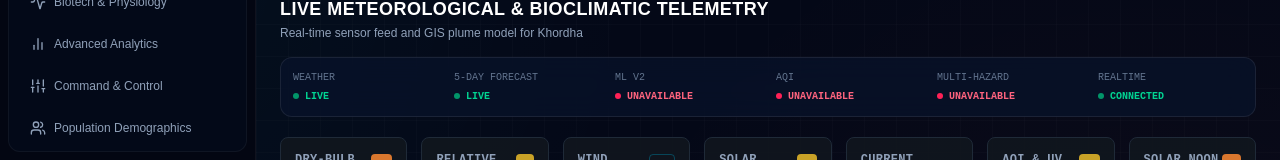
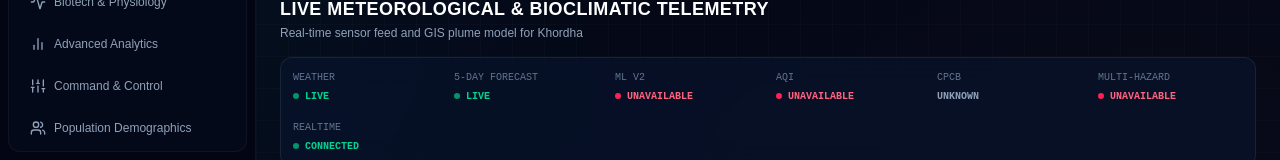
Before and after one commit to aniruddhasutradher07-commits/SentinelX, a React (Vite) app: page / in a window 1280 px wide. Shown: the part 255-415 px from the top of the page. Built offline with nearby package versions, Linux system fonts and the light colour scheme; no server answers.

Commit message:
Fix AQI and UV frontend provenance display

```diff
--- a/src/components/tabs/OverviewTab.tsx
+++ b/src/components/tabs/OverviewTab.tsx
@@ -69,7 +69,9 @@ export default function OverviewTab({ telemetry, activeDistrict, weather, wards
   const liveSolar = weather?.current?.surface_solar_radiation ?? activeDistrict?.solar_radiation_wm2 ?? "DATA UNAVAILABLE";
   const liveApparent = weather?.current?.apparent_temperature ?? activeDistrict?.apparent_temp_c ?? "DATA UNAVAILABLE";
   const liveUv = weather?.current?.uv_index ?? "DATA UNAVAILABLE";
-  const liveAqi = wards?.find(w => typeof w.aqi === 'number')?.aqi;
+  const aqiWard = wards?.find(w => typeof w.aqi === 'number');
+  const liveAqi = aqiWard?.aqi;
+  const liveAqiStandard = aqiWard?.aqi_standard || "US_AQI";
   const vaporLoadText = typeof liveHumidity === 'number' ? (liveHumidity >= 70 ? "Extreme" : liveHumidity >= 55 ? "High" : "Moderate") : "DATA UNAVAILABLE";
   const strokeProbText = typeof liveApparent === 'number' ? (liveApparent >= 44 ? "Extreme" : liveApparent >= 38 ? "High" : "Elevated") : "DATA UNAVAILABLE";
 
@@ -129,10 +131,19 @@ export default function OverviewTab({ telemetry, activeDistrict, weather, wards
 
         <div className="flex flex-col gap-1">
           <span className="text-slate-500">AQI</span>
-          {typeof liveUv === 'number' ? (
+          {typeof liveAqi === 'number' ? (
             <span className="text-emerald-400 font-bold flex items-center gap-1.5"><div className="w-1.5 h-1.5 rounded-full bg-emerald-500 animate-pulse"></div>LIVE</span>
           ) : (
             <span className="text-rose-400 font-bold flex items-center gap-1.5"><div className="w-1.5 h-1.5 rounded-full bg-rose-500"></div>UNAVAILABLE</span>
+          )}
+        </div>
+
+        <div className="flex flex-col gap-1">
+          <span className="text-slate-500">CPCB</span>
+          {telemetry?.data_quality?.air_quality === "CREDENTIALS_NOT_CONFIGURED" || telemetry?.air_quality?.status === "CREDENTIALS_NOT_CONFIGURED" ? (
+            <span className="text-amber-400 font-bold flex items-center gap-1.5 text-[9px]"><div className="w-1.5 h-1.5 rounded-full bg-amber-500"></div>NO_CREDS</span>
+          ) : (
+            <span className="text-slate-400 font-bold flex items-center gap-1.5">UNKNOWN</span>
           )}
         </div>
 
@@ -227,7 +238,7 @@ export default function OverviewTab({ telemetry, activeDistrict, weather, wards
           title="AQI & UV INDEX"
           value={typeof liveAqi === 'number' ? Math.round(liveAqi).toString() : "24"}
           unit={typeof liveAqi === 'number' ? "" : "— GOOD"}
-          subtitle={typeof liveAqi === 'number' ? "Open-Meteo • US_AQI" : "CPCB REFERENCE (22 Sep 2026, 4 PM)"}
+          subtitle={typeof liveAqi === 'number' ? `Open-Meteo • ${liveAqiStandard}` : "CPCB REFERENCE (22 Sep 2026, 4 PM)"}
           icon={Activity}
           tier="yellow"
         >
```
